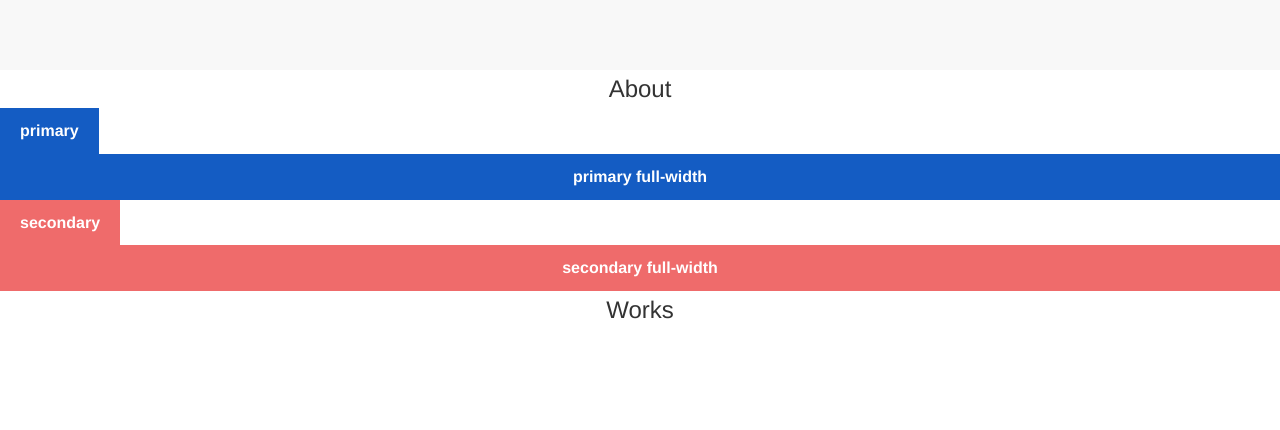
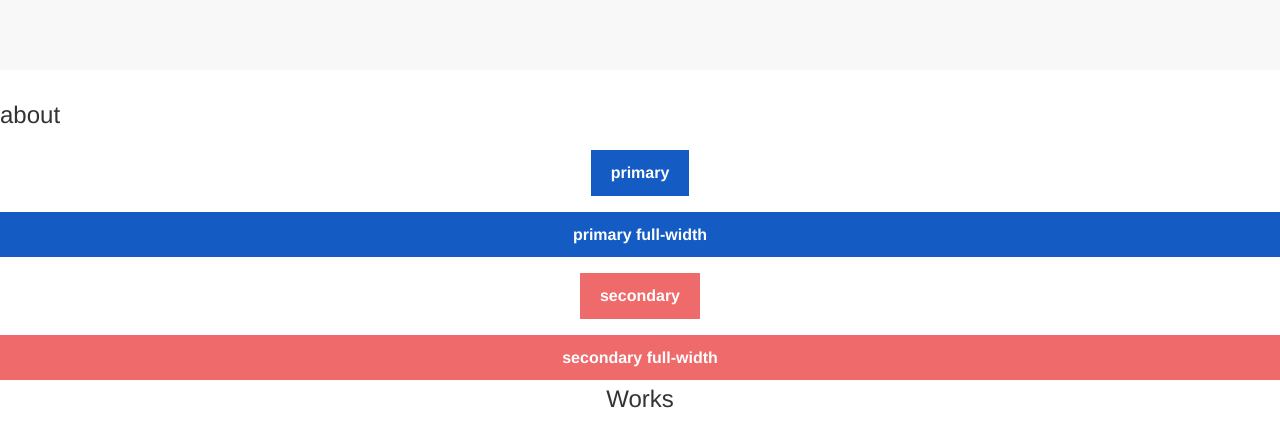
Before and after one commit to doshima-enFiler/webpack-starter, a website built with webpack: page dist/index.html in a window 1280 px wide. Shown: the part 200-630 px from the top of the page. Built offline with nearby package versions, Linux system fonts and the light colour scheme; files whose address does not match are found by name.

Commit message:
add scss project

```diff
--- a/src/scss/object/project/_index.scss
+++ b/src/scss/object/project/_index.scss
@@ -1 +1 @@
-@use "./about";
+@use "./top";
--- /dev/null
+++ b/src/scss/object/project/_top.scss
@@ -0,0 +1,26 @@
+@use '../../foundation/setting' as *;
+
+.p-top-mv {
+  &__inner {
+    width: $inner-width;
+  }
+  &__heading {
+    font-size: rem(32px);
+  }
+  &__mv {
+    width: 100vw;
+  }
+}
+
+.p-top-about {
+  &__inner {
+    width: $inner-width;
+  }
+  &__heading {
+    font-size: rem(24px);
+  }
+  &__button{
+    margin-top: 16px;
+    text-align: center;
+  }
+}
```
Also changed, not shown: dist/index.html, dist/style.css.
